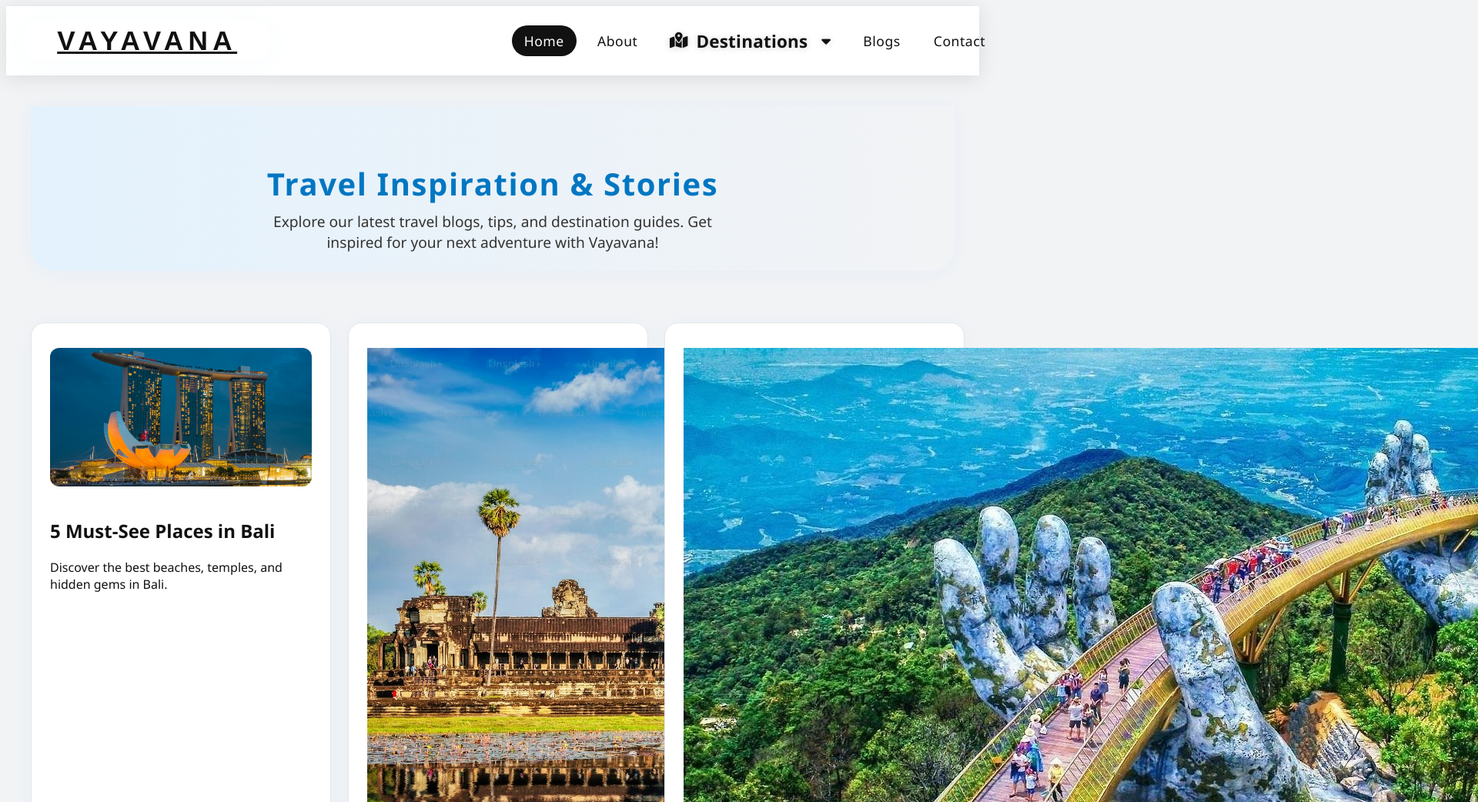
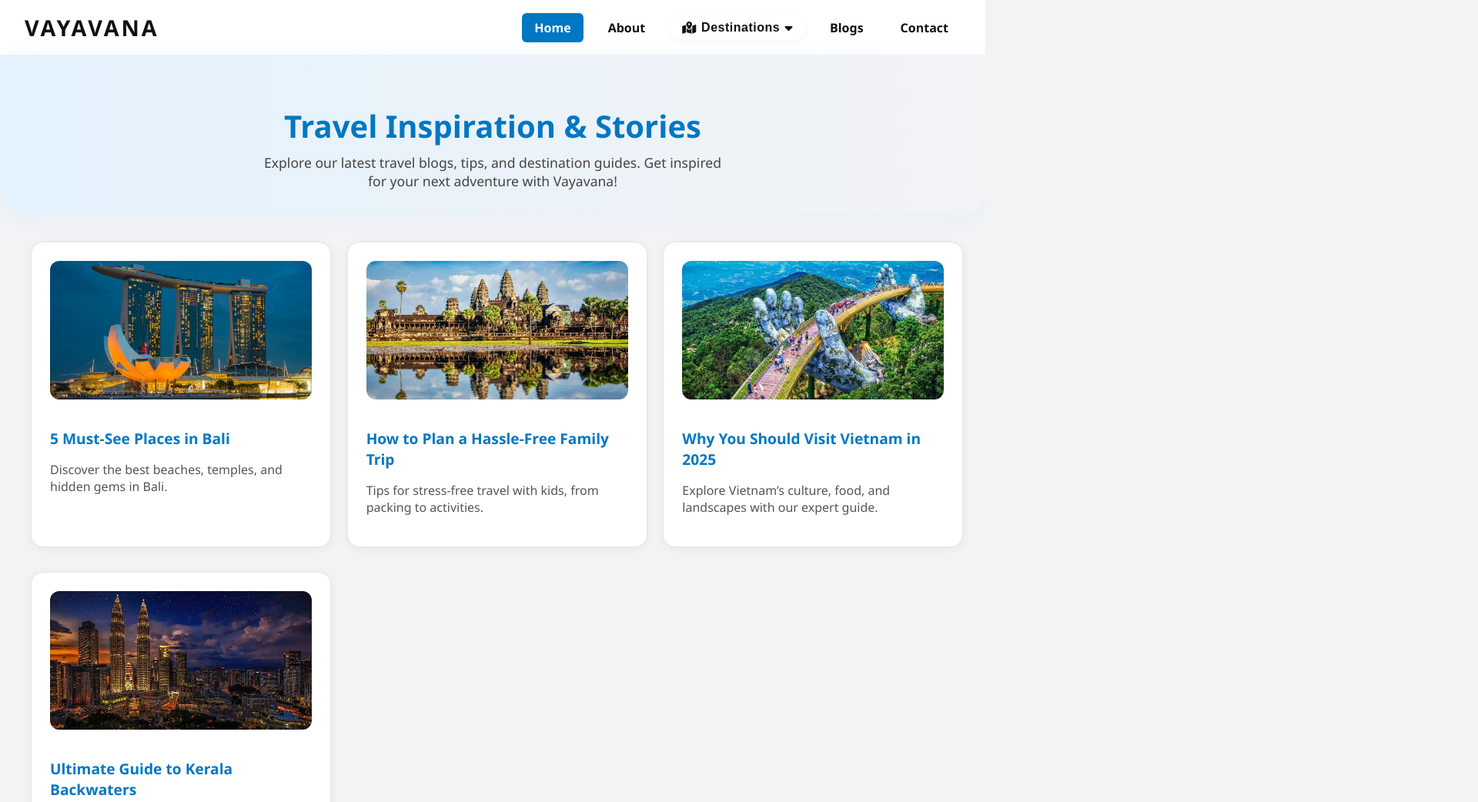
Before and after one commit to Vayavana/travel-site, a website: page blogs.html in a window 1280 px wide. Shown: the top 1042 px of the page at 77% size, 1920 px wide, since content can reach past the window. Drawn offline with Linux system fonts and the light colour scheme.

Commit message:
Update blogs.html

```diff
--- a/blogs.html
+++ b/blogs.html
@@ -6,120 +6,231 @@
   <title>Vayavana Blogs</title>
   <link rel="stylesheet" href="style.css" />
   <link rel="stylesheet" href="https://cdnjs.cloudflare.com/ajax/libs/font-awesome/6.4.0/css/all.min.css" />
-  <script defer src="blog-slider.js"></script>
   <style>
-    html, body { background: #f2f3f5 !important; }
+    body {
+      margin: 0;
+      font-family: 'Segoe UI', Tahoma, Geneva, Verdana, sans-serif;
+      background: #f2f3f5;
+    }
 
-    .dropdown { position:relative; display:inline-block; }
+    header {
+      background: #fff;
+      padding: 1rem 2rem;
+      display: flex;
+      justify-content: space-between;
+      align-items: center;
+      box-shadow: 0 2px 12px rgba(0,0,0,0.05);
+    }
+
+    .logo {
+      font-weight: 900;
+      font-size: 1.8rem;
+      letter-spacing: 0.1em;
+      text-transform: uppercase;
+      color: #111;
+      text-decoration: none;
+    }
+
+    nav {
+      display: flex;
+      gap: 1rem;
+      align-items: center;
+    }
+
+    nav a {
+      color: #111;
+      text-decoration: none;
+      font-weight: 600;
+      padding: 0.5rem 1rem;
+      transition: 0.3s;
+    }
+
+    nav a:hover,
+    nav a.active {
+      background: #0077c2;
+      color: #fff;
+      border-radius: 6px;
+    }
+
+    .dropdown {
+      position: relative;
+    }
+
     .dropbtn {
+      cursor: pointer;
       background: none;
       border: none;
-      color: #fff;
-      font: inherit;
-      cursor: pointer;
-      padding: 0.5rem 1.2rem;
-      outline: none;
+      font-size: 1rem;
+      font-weight: 600;
+      color: #111;
       display: flex;
       align-items: center;
-      gap: 0.5em;
-      text-shadow: 0 1px 8px rgba(0,0,0,0.18);
+      gap: 0.4rem;
     }
+
     .dropdown-content {
       display: none;
       position: absolute;
+      top: 110%;
       left: 0;
-      top: calc(100% + 8px);
-      background: #fff;
-      border-radius: 14px;
-      box-shadow: 0 2px 16px rgba(0,0,0,0.13);
-      padding: 0.7rem 1.2rem;
+      background-color: #fff;
+      box-shadow: 0 2px 12px rgba(0,0,0,0.15);
+      border-radius: 8px;
+      min-width: 180px;
+      flex-direction: column;
       z-index: 1000;
-      min-width: 220px;
-      text-align: left;
-      gap: 1.2rem;
-      flex-direction: column;
     }
+
     .dropdown-content a {
-      display: block;
-      margin: 0.2em 0;
+      padding: 0.7rem 1rem;
       color: #111;
+      text-decoration: none;
       font-weight: 600;
-      font-size: 1.15rem;
-      text-decoration: none;
-      border-radius: 6px;
-      padding: 0.4em 1em;
-      transition: background 0.15s, color 0.15s;
+      transition: 0.2s;
     }
+
     .dropdown-content a:hover {
-      background: #0077c2;
+      background-color: #0077c2;
       color: #fff;
     }
-    .dropdown:hover .dropdown-content,
-    .dropdown:focus-within .dropdown-content {
+
+    .dropdown:hover .dropdown-content {
       display: flex;
+    }
+
+    .blogs-hero {
+      text-align: center;
+      padding: 2rem;
+      background: linear-gradient(90deg,#e3f2fd 0%,#f2f3f5 100%);
+      border-radius: 0 0 32px 32px;
+      box-shadow: 0 2px 24px #b2e0ff33;
+    }
+
+    .blogs-hero h1 {
+      font-size: 2.5rem;
+      color: #0077c2;
+      margin-bottom: 0.5rem;
+    }
+
+    .blogs-hero p {
+      max-width: 600px;
+      margin: 0 auto;
+      font-size: 1.1rem;
+      color: #444;
+    }
+
+    .blogs-grid {
+      display: grid;
+      grid-template-columns: repeat(auto-fit, minmax(280px, 1fr));
+      gap: 2rem;
+      max-width: 1200px;
+      margin: 2rem auto;
+      padding: 0 2rem;
+    }
+
+    .blog-card {
+      background: #fff;
+      padding: 1.5rem;
+      border-radius: 16px;
+      box-shadow: 0 2px 12px rgba(0,0,0,0.06);
+      transition: transform 0.3s ease;
+    }
+
+    .blog-card:hover {
+      transform: translateY(-4px);
+    }
+
+    .blog-card img {
+      width: 100%;
+      height: 180px;
+      object-fit: cover;
+      border-radius: 12px;
+      margin-bottom: 1rem;
+    }
+
+    .blog-card h2 {
+      font-size: 1.2rem;
+      color: #0077c2;
+      margin-bottom: 0.5rem;
+    }
+
+    .blog-card p {
+      color: #555;
+    }
+
+    footer {
+      text-align: center;
+      font-size: 0.9rem;
+      color: #333;
+      padding: 1rem 2rem;
+      background: #fff;
+      border-top: 1px solid #e3f2fd;
+      margin-top: 2rem;
+    }
+
+    @media (max-width: 768px) {
+      nav {
+        flex-wrap: wrap;
+        justify-content: flex-end;
+      }
     }
   </style>
 </head>
 <body>
-  <header class="main-header">
-    <div class="logo-nav" style="display:flex; align-items:center; justify-content:space-between; width:100%;">
-      <a href="index.html" class="logo" id="logo-animated" style="font-family:'Montserrat',Arial,sans-serif;font-weight:900;font-size:2.2rem;letter-spacing:0.18em;text-transform:uppercase;background:#fff !important;-webkit-background-clip:unset !important;-webkit-text-fill-color:#111 !important;background-clip:unset !important;color:#111 !important;box-shadow:0 4px 32px #e3f2fd44,0 1px 8px #fff8;border-radius:18px;padding:0.2em 1.2em;display:inline-block;transition:background 0.3s,color 0.18s,text-shadow 0.18s;margin-right:auto;">VAYAVANA</a>
-      <nav class="main-nav" style="display:flex; align-items:center; gap:0.7em; margin-left:auto;">
+
+  <header>
+    <a href="index.html" class="logo">VAYAVANA</a>
+    <nav>
       <a href="index.html" class="active">Home</a>
       <a href="about.html">About</a>
       <div class="dropdown">
-          <a href="#" class="dropbtn" title="Destinations" tabindex="0" style="font-size:1.3em; padding:0 0.7em; display:flex; align-items:center; gap:0.5em; color:#111 !important; background:none; border:none; cursor:pointer; text-decoration:none !important;">
-            <i class="fa-solid fa-map-location-dot" style="color:#111;"></i>
-            <span style="font-size:1.08em; font-weight:600; letter-spacing:0.01em; color:#111;">Destinations</span>
-            <i class="fa fa-caret-down" style="margin-left:0.4em;font-size:0.9em;color:#111;"></i>
-          </a>
-          <div class="dropdown-content" id="destinations-menu" style="min-width:320px;">
-            <a class="chip" href="destinations/domestic/index.html" style="margin-bottom:0.5em; font-weight:700; color:#111 !important; background:#e6f0fa;">Domestic</a>
-            <a class="chip" href="destinations/international/index.html" style="margin-bottom:0.5em; font-weight:700; color:#111 !important; background:#e6f0fa;">International</a>
+        <button class="dropbtn">
+          <i class="fa-solid fa-map-location-dot"></i> Destinations <i class="fa fa-caret-down"></i>
+        </button>
+        <div class="dropdown-content">
+          <a href="destinations/domestic/index.html">Domestic</a>
+          <a href="destinations/international/index.html">International</a>
         </div>
       </div>
       <a href="blogs.html">Blogs</a>
       <a href="contact.html">Contact</a>
     </nav>
-    </div>
   </header>
 
-  <main>
-    <section class="blogs-hero" style="text-align:center; padding:2.5rem 0 1.5rem 0; background:linear-gradient(90deg,#e3f2fd 0%,#f2f3f5 100%); border-radius:0 0 32px 32px; box-shadow:0 2px 24px #b2e0ff33;">
-      <h1 style="font-size:2.5rem; font-weight:900; letter-spacing:0.04em; color:#0077c2; margin-bottom:0.5rem;">Travel Inspiration & Stories</h1>
-      <p style="font-size:1.2rem; color:#333; max-width:600px; margin:0 auto;">Explore our latest travel blogs, tips, and destination guides. Get inspired for your next adventure with Vayavana!</p>
+  <section class="blogs-hero">
+    <h1>Travel Inspiration & Stories</h1>
+    <p>Explore our latest travel blogs, tips, and destination guides. Get inspired for your next adventure with Vayavana!</p>
   </section>
 
-    <section class="blogs-grid-section" style="padding:2rem 0 3rem 0;">
-      <div class="blogs-grid" style="display:grid; grid-template-columns:repeat(auto-fit,minmax(320px,1fr)); gap:2.2rem; max-width:1200px; margin:0 auto;">
-        <!-- Blog Card 1 -->
-        <div class="blog-card" style="background:#fff; border-radius:18px; box-shadow:0 2px 24px #b2e0ff22; padding:2rem 1.5rem;">
-          <img src="images/2.jpg" alt="Bali" style="width:100%; height:180px; object-fit:cover; border-radius:12px; margin-bottom:1rem;">
+  <section class="blogs-grid">
+    <div class="blog-card">
+      <img src="images/2.jpg" alt="Bali">
       <h2>5 Must-See Places in Bali</h2>
       <p>Discover the best beaches, temples, and hidden gems in Bali.</p>
     </div>
-        <!-- Blog Card 2 -->
-        <div class="blog-card" style="background:#fff; border-radius:18px; box-shadow:0 2px 24px #b2e0ff22; padding:2rem 1.5rem;">
+
+    <div class="blog-card">
       <img src="images/3.jpg" alt="Family Trip">
       <h2>How to Plan a Hassle-Free Family Trip</h2>
-          <p>Our top tips for stress-free travel with kids, from packing to activities.</p>
+      <p>Tips for stress-free travel with kids, from packing to activities.</p>
     </div>
-        <!-- Blog Card 3 -->
-        <div class="blog-card" style="background:#fff; border-radius:18px; box-shadow:0 2px 24px #b2e0ff22; padding:2rem 1.5rem;">
+
+    <div class="blog-card">
       <img src="images/4.jpg" alt="Vietnam">
       <h2>Why You Should Visit Vietnam in 2025</h2>
-          <p>Experience the culture, food, and landscapes of Vietnam with our expert guide.</p>
+      <p>Explore Vietnam’s culture, food, and landscapes with our expert guide.</p>
     </div>
-        <!-- Add more cards as needed -->
+
+    <div class="blog-card">
+      <img src="images/5.jpg" alt="Kerala Backwaters">
+      <h2>Ultimate Guide to Kerala Backwaters</h2>
+      <p>Everything you need to know for a magical houseboat experience in Kerala.</p>
     </div>
   </section>
-  </main>
 
-  <footer style="padding:1rem 2vw; background:#fff; border-top:1px solid #e3f2fd; display:flex; justify-content:space-between; flex-wrap:wrap;">
-    <div>
-      <a href="terms.html" style="color:#0077c2; text-decoration:underline; font-weight:600;">Terms & Conditions</a>
-    </div>
-    <div>&copy; 2025 Vayavana Travels. All rights reserved.</div>
+  <footer>
+    &copy; 2025 Vayavana Travels. All rights reserved. | <a href="terms.html">Terms</a>
   </footer>
+
 </body>
 </html>
```
Lines whose indentation alone changed are shown as unchanged.
